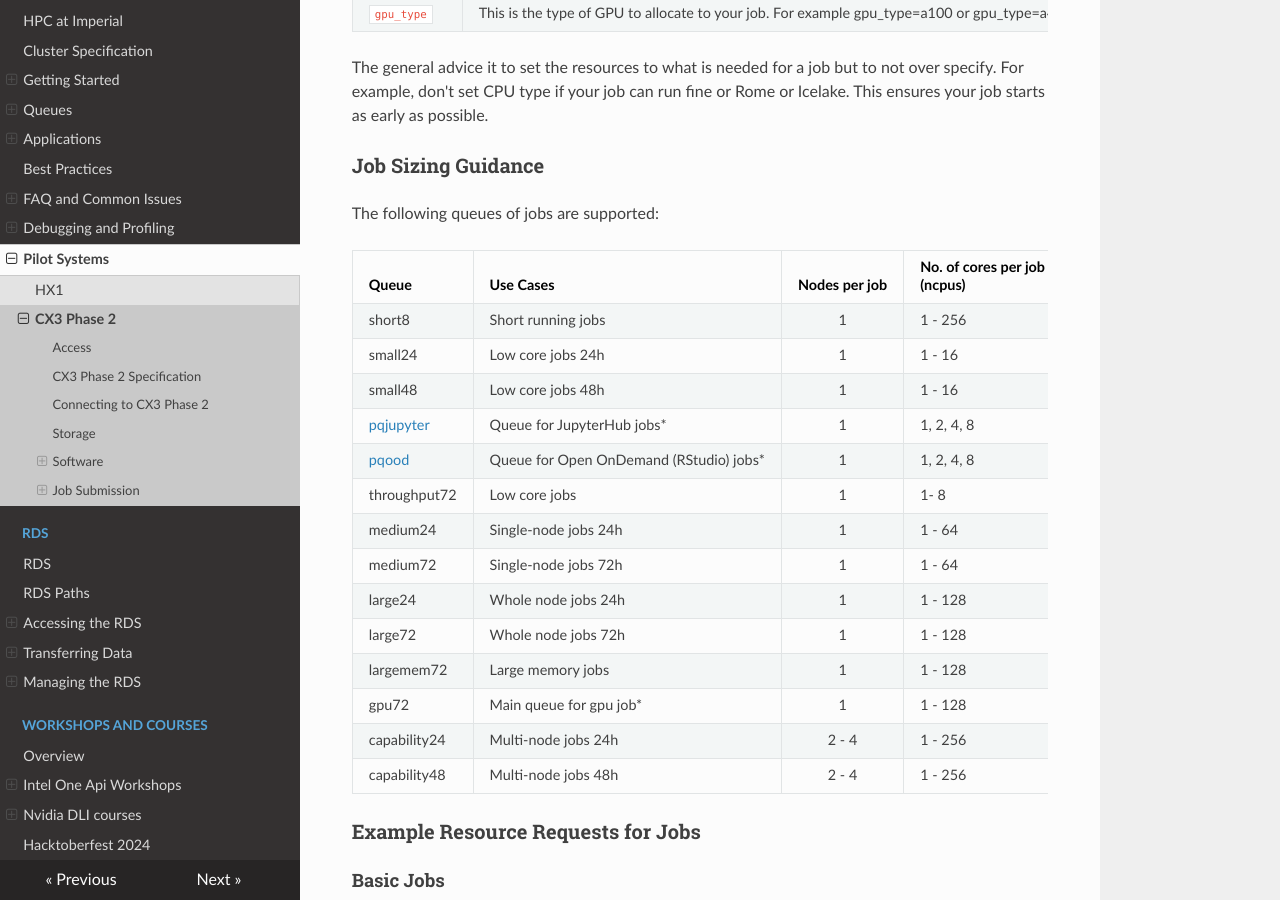
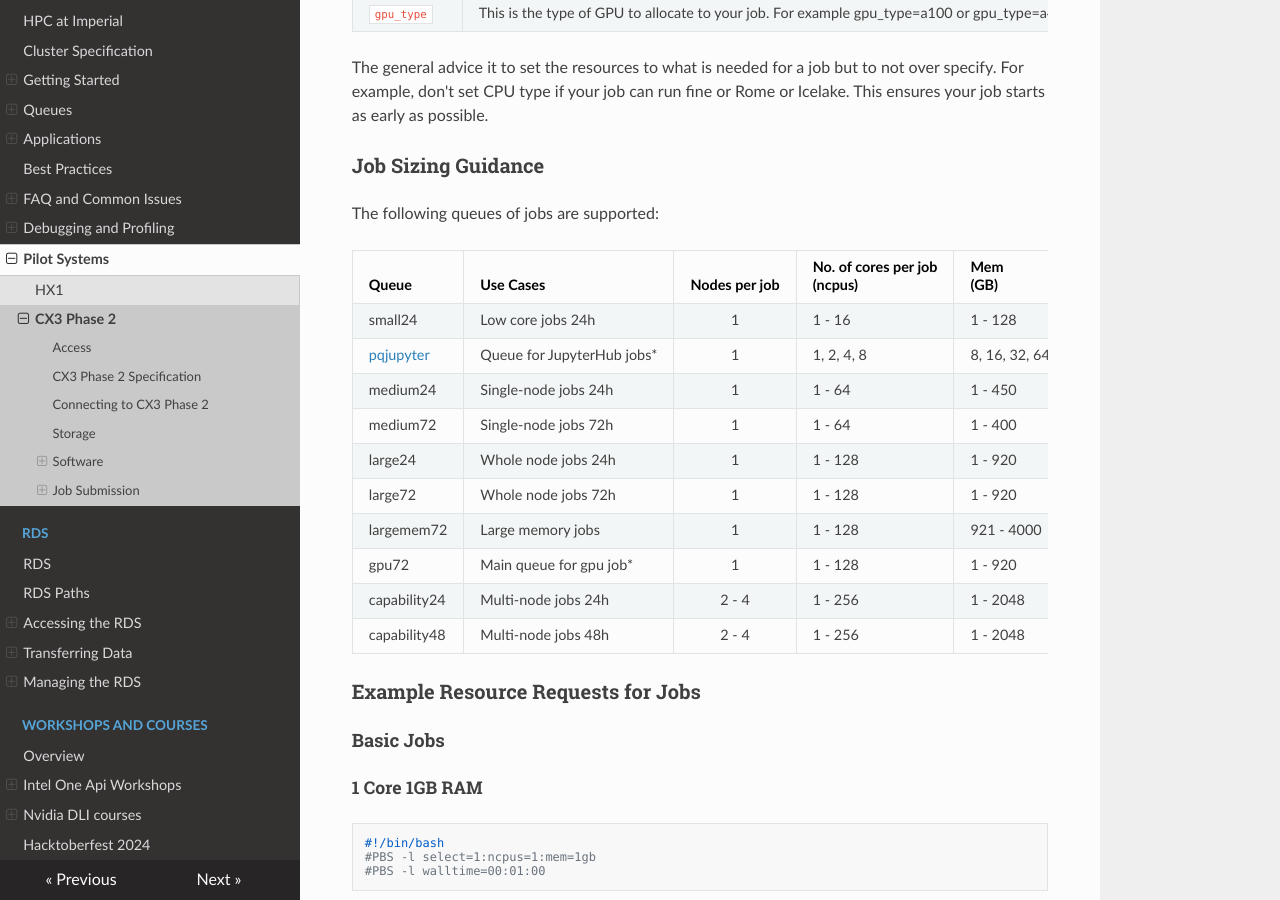
Before and after one commit to ImperialCollegeLondon/icl-rcs-user-guide, an MkDocs documentation site: the page built from docs/hpc/pilot/cx3-phase2.md, in a window 1280 px wide and 900 px high, scrolled down 4388 px. Built offline with MkDocs 1.6.1, drawn with Linux system fonts in a browser that asks for light colours; nearby versions of some CDN libraries.

Commit message:
remove old queues

```diff
--- a/docs/hpc/pilot/cx3-phase2.md
+++ b/docs/hpc/pilot/cx3-phase2.md
@@ -163,12 +163,8 @@ The following queues of jobs are supported:
 
 | Queue | Use Cases | Nodes per job | No. of cores per job<br>(ncpus) | Mem<br>(GB) | Walltime<br>(hrs) |
 | ----- | --------- | :-------------: | ---------------------------- | -------- | -------------- |
-| short8 | Short running jobs | 1 | 1 - 256 | 1 - 920 | 0 - 8 |
 | small24 | Low core jobs 24h | 1 | 1 - 16 | 1 - 128 | 0 - 24 |
-| small48 | Low core jobs 48h | 1 | 1 - 16 | 1 - 128 | 0 - 72 |
 | [pqjupyter](#pqjupyter) | Queue for JupyterHub jobs* | 1 |1, 2, 4, 8 | 8, 16, 32, 64 | 8 |
-| [pqood](#pqood) | Queue for Open OnDemand (RStudio) jobs* |1 |1, 2, 4, 8 |8, 16, 32, 64 | 8 |
-| throughput72 | Low core jobs | 1 | 1- 8 | 1 - 100 | 9 - 72 |
 | medium24 | Single-node jobs 24h | 1 | 1 - 64 | 1 - 450 | 0 - 24 |
 | medium72 | Single-node jobs 72h | 1 | 1 - 64 | 1 - 400 | 24 - 72 |
 | large24 | Whole node jobs 24h | 1 | 1 - 128 | 1 - 920 | 0 - 24 |
```
